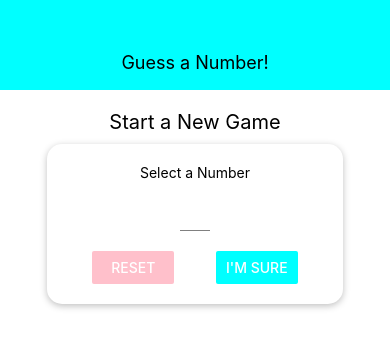
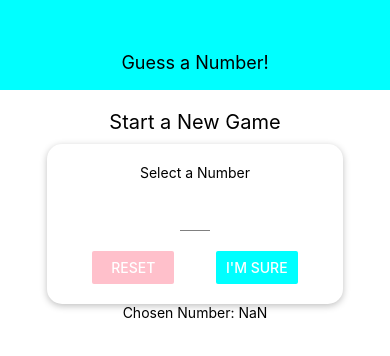
Before and after one commit to wheresronald0/guess-a-number, a React Native app in the folder rn-guess-a-number/: screen / in a window 390 px wide. Both pictures are taken after a click on the button "I'M SURE". Shown: the top 356 px of the page. Built offline with nearby package versions, Linux system fonts and the light colour scheme.

Commit message:
added confirmation step with if then logic for validation

```diff
--- a/rn-guess-a-number/container/startGameScreen.js
+++ b/rn-guess-a-number/container/startGameScreen.js
@@ -13,6 +13,8 @@
 
 const StartGameScreen = (props) => {
   const [enteredValue, setEnteredValue] = useState("");
+  const [confirmed, setConfirmed] = useState(false);
+  const [selectedNumber, setSelectedNumber] = useState();
 
   const numberInputHandle = (inputText) => {
     setEnteredValue(inputText.replace(/[^0-9]/g), "");
@@ -20,7 +22,24 @@
 
   const resetInputHandle = () => {
     setEnteredValue("");
+    setConfirmed(false);
   };
+
+  const confirmInputHandle = () => {
+    const chosenNumber = parseInt(enteredValue);
+    if (chosenNumber === NaN || chosenNumber <= 0 || chosenNumber > 99) {
+      return;
+    }
+    setConfirmed(true);
+    setSelectedNumber(chosenNumber);
+    setEnteredValue("");
+  };
+
+  let confirmedOutput;
+
+  if (confirmed) {
+    confirmedOutput = <Text>Chosen Number: {selectedNumber}</Text>;
+  }
 
   return (
     <TouchableWithoutFeedback
@@ -51,12 +70,13 @@
             <View style={styles.buttons}>
               <Button
                 title="I'm Sure"
-                onPress={() => {}}
+                onPress={confirmInputHandle}
                 color={Colors.primaryColor}
               />
             </View>
           </View>
         </Card>
+        {confirmedOutput}
       </View>
     </TouchableWithoutFeedback>
   );
```
